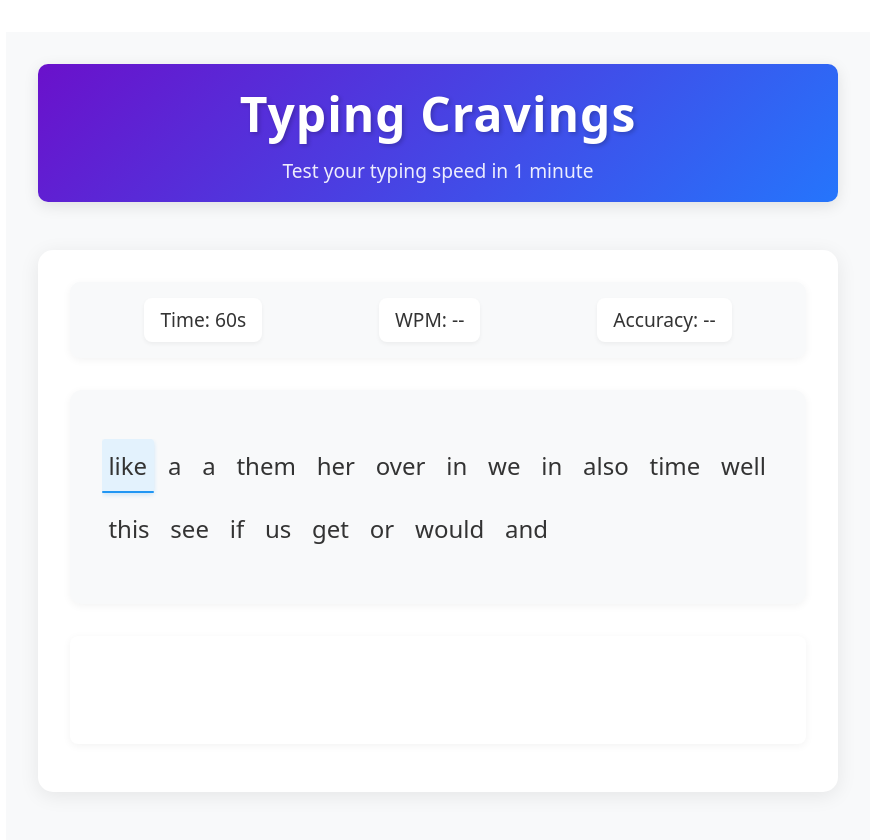
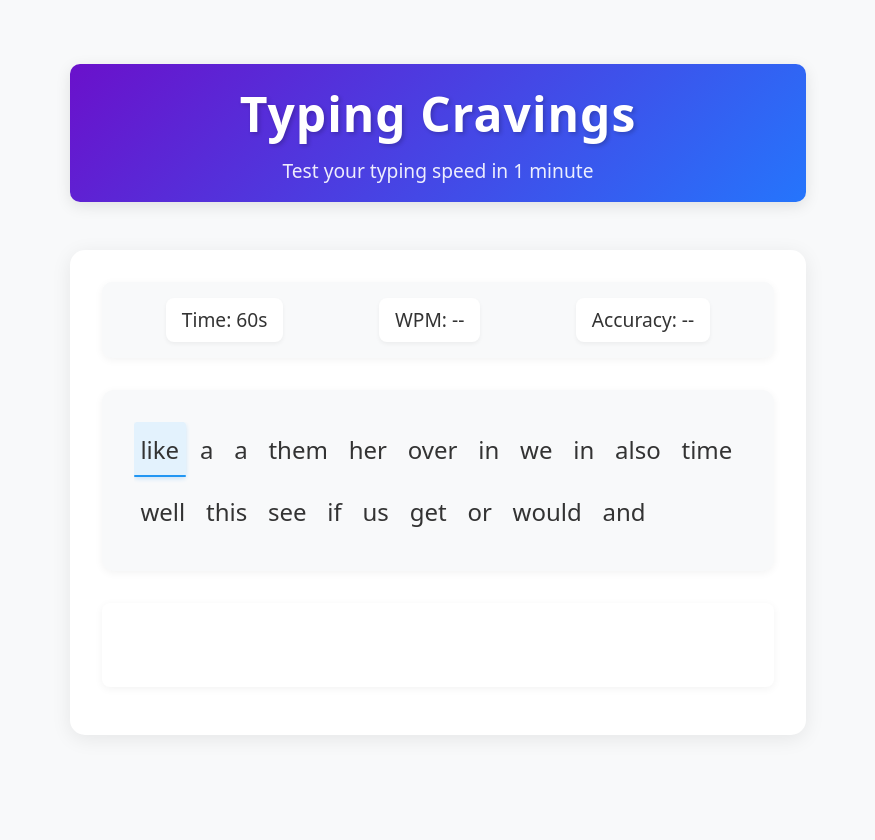
Before and after one commit to vincenttwizere/Typing-Cravings, a React (Vite) app: page / in a window 1280 px wide. Shown: the top 840 px of the page, without its empty margins (202-1077 px from the left). Built offline with nearby package versions, Linux system fonts and the light colour scheme.

Commit message:
Make background cover full screen and add CSS reset

```diff
--- a/src/App.css
+++ b/src/App.css
@@ -1,3 +1,15 @@
+* {
+  margin: 0;
+  padding: 0;
+  box-sizing: border-box;
+}
+
+body {
+  background: #f8f9fa;
+  min-height: 100vh;
+  width: 100%;
+}
+
 #root {
   max-width: 1280px;
   margin: 0 auto;
@@ -46,8 +58,8 @@
   margin: 0 auto;
   padding: 2rem;
   text-align: center;
-  background: #f8f9fa;
   min-height: 100vh;
+  width: 100%;
 }
 
 .header {
```
